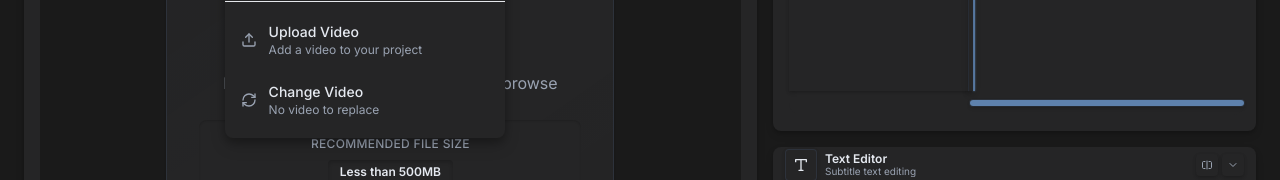
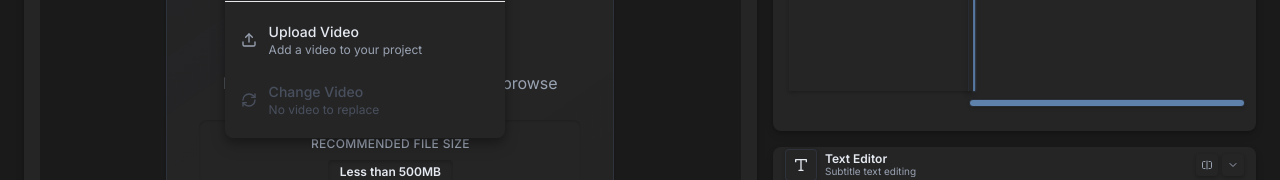
Before and after one commit to Blueslime0216/SubStytler, a React (Vite) app: page / in a window 1280 px wide. Both pictures are taken after a click on the button "Project". Shown: the part 315-495 px from the top of the page. Built offline with nearby package versions, Linux system fonts and the light colour scheme.

Commit message:
Improve Upload Video Button Disabled State

```diff
--- a/src/components/UI/ProjectFileMenu.tsx
+++ b/src/components/UI/ProjectFileMenu.tsx
@@ -176,14 +176,20 @@ export const ProjectFileMenu: React.FC<ProjectFileMenuProps> = ({
             {/* Upload Video */}
             <motion.button
               onClick={handleUploadVideo}
-              className="w-full px-4 py-3 text-left hover:bg-bg transition-colors flex items-center gap-3"
-              whileHover={{ x: 2 }}
+              className={`w-full px-4 py-3 text-left transition-colors flex items-center gap-3 ${
+                hasVideo
+                  ? 'opacity-50 cursor-not-allowed bg-surface'
+                  : 'hover:bg-bg cursor-pointer'
+              }`}
+              whileHover={!hasVideo ? { x: 2 } : {}}
               disabled={hasVideo}
             >
-              <Upload className="w-4 h-4 text-text-secondary" />
+              <Upload className={`w-4 h-4 ${hasVideo ? 'text-text-muted' : 'text-text-secondary'}`} />
               <div>
-                <div className="text-sm font-medium text-text-primary">Upload Video</div>
-                <div className="text-xs text-text-secondary">
+                <div className={`text-sm font-medium ${hasVideo ? 'text-text-muted' : 'text-text-primary'}`}>
+                  Upload Video
+                </div>
+                <div className={`text-xs ${hasVideo ? 'text-text-muted' : 'text-text-secondary'}`}>
                   {hasVideo ? 'Video already uploaded' : 'Add a video to your project'}
                 </div>
               </div>
@@ -192,14 +198,20 @@ export const ProjectFileMenu: React.FC<ProjectFileMenuProps> = ({
             {/* Change Video */}
             <motion.button
               onClick={handleUploadVideo}
-              className="w-full px-4 py-3 text-left hover:bg-bg transition-colors flex items-center gap-3"
-              whileHover={{ x: 2 }}
+              className={`w-full px-4 py-3 text-left transition-colors flex items-center gap-3 ${
+                !hasVideo
+                  ? 'opacity-50 cursor-not-allowed bg-surface'
+                  : 'hover:bg-bg cursor-pointer'
+              }`}
+              whileHover={hasVideo ? { x: 2 } : {}}
               disabled={!hasVideo}
             >
-              <RefreshCw className="w-4 h-4 text-text-secondary" />
+              <RefreshCw className={`w-4 h-4 ${!hasVideo ? 'text-text-muted' : 'text-text-secondary'}`} />
               <div>
-                <div className="text-sm font-medium text-text-primary">Change Video</div>
-                <div className="text-xs text-text-secondary">
+                <div className={`text-sm font-medium ${!hasVideo ? 'text-text-muted' : 'text-text-primary'}`}>
+                  Change Video
+                </div>
+                <div className={`text-xs ${!hasVideo ? 'text-text-muted' : 'text-text-secondary'}`}>
                   {hasVideo ? 'Replace current video' : 'No video to replace'}
                 </div>
               </div>
--- a/src/components/Video/VideoProgressOverlay.tsx
+++ b/src/components/Video/VideoProgressOverlay.tsx
@@ -24,7 +24,7 @@ export const VideoProgressOverlay: React.FC<VideoProgressOverlayProps> = ({
         />
 
         <motion.div
-          className="bg-bg border border-primary rounded-lg shadow-elevated max-w-md w-full p-8 relative overflow-hidden"
+          className="bg-bg border border-border-color rounded-lg shadow-elevated max-w-md w-full p-8 relative overflow-hidden"
           initial={{ opacity: 0, scale: 0.9, y: 20 }}
           animate={{ opacity: 1, scale: 1, y: 0 }}
           exit={{ opacity: 0, scale: 0.9, y: 20, transition: { duration: 0.2 } }}
@@ -87,7 +87,7 @@ export const VideoProgressOverlay: React.FC<VideoProgressOverlayProps> = ({
               <div className="relative h-6 bg-bg rounded-full shadow-inset overflow-hidden">
                 {/* Progress Fill */}
                 <motion.div
-                  className="absolute top-0 left-0 right-0 h-full rounded-full neu-progress-fill z-10"
+                  className="absolute top-0 left-0 h-full rounded-full bg-primary-color z-10"
                   style={{ minWidth: 0, left: 0, right: 0 }}
                   initial={{ width: '0%' }}
                   animate={{ width: `${progress}%` }}
```
